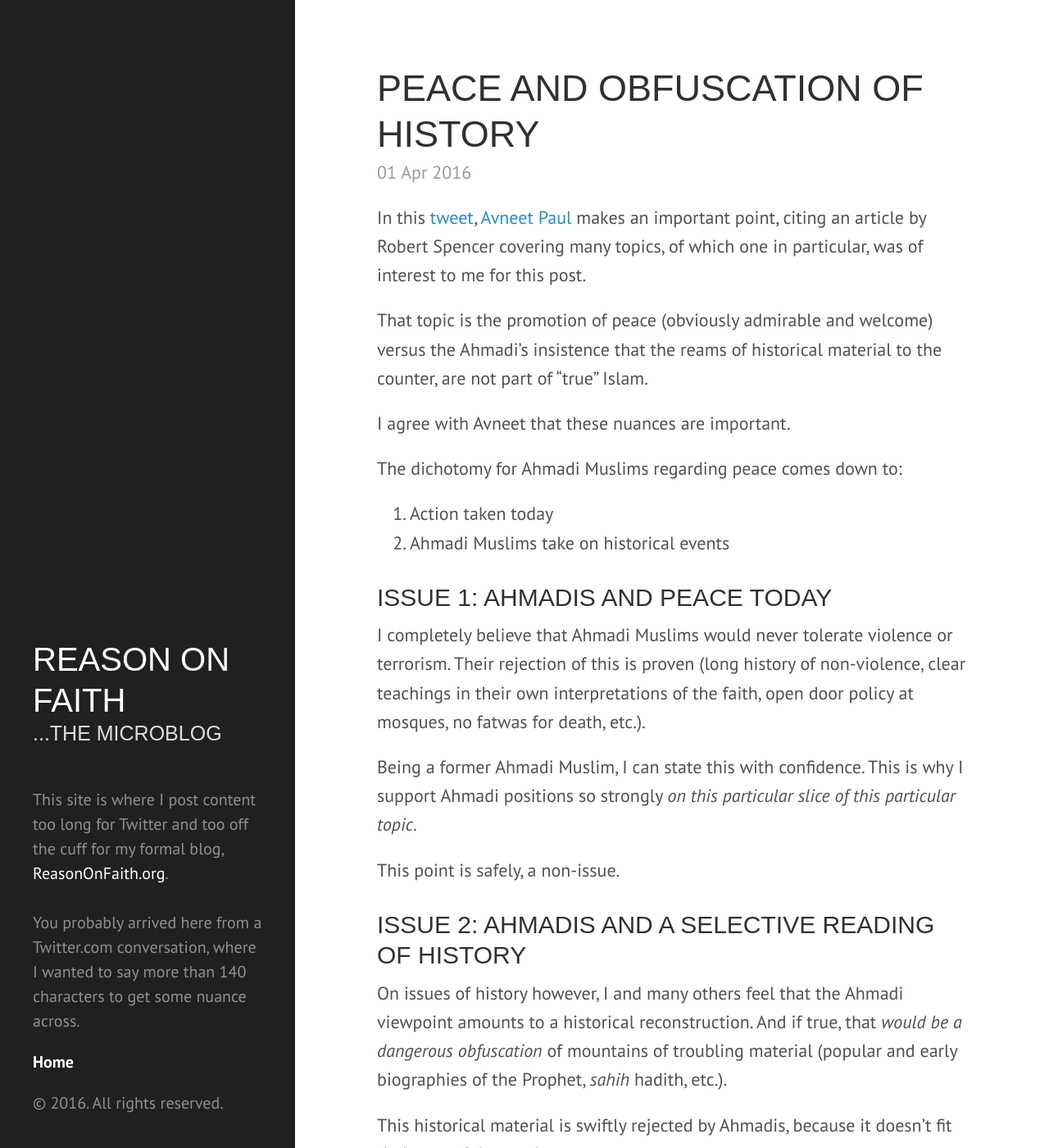
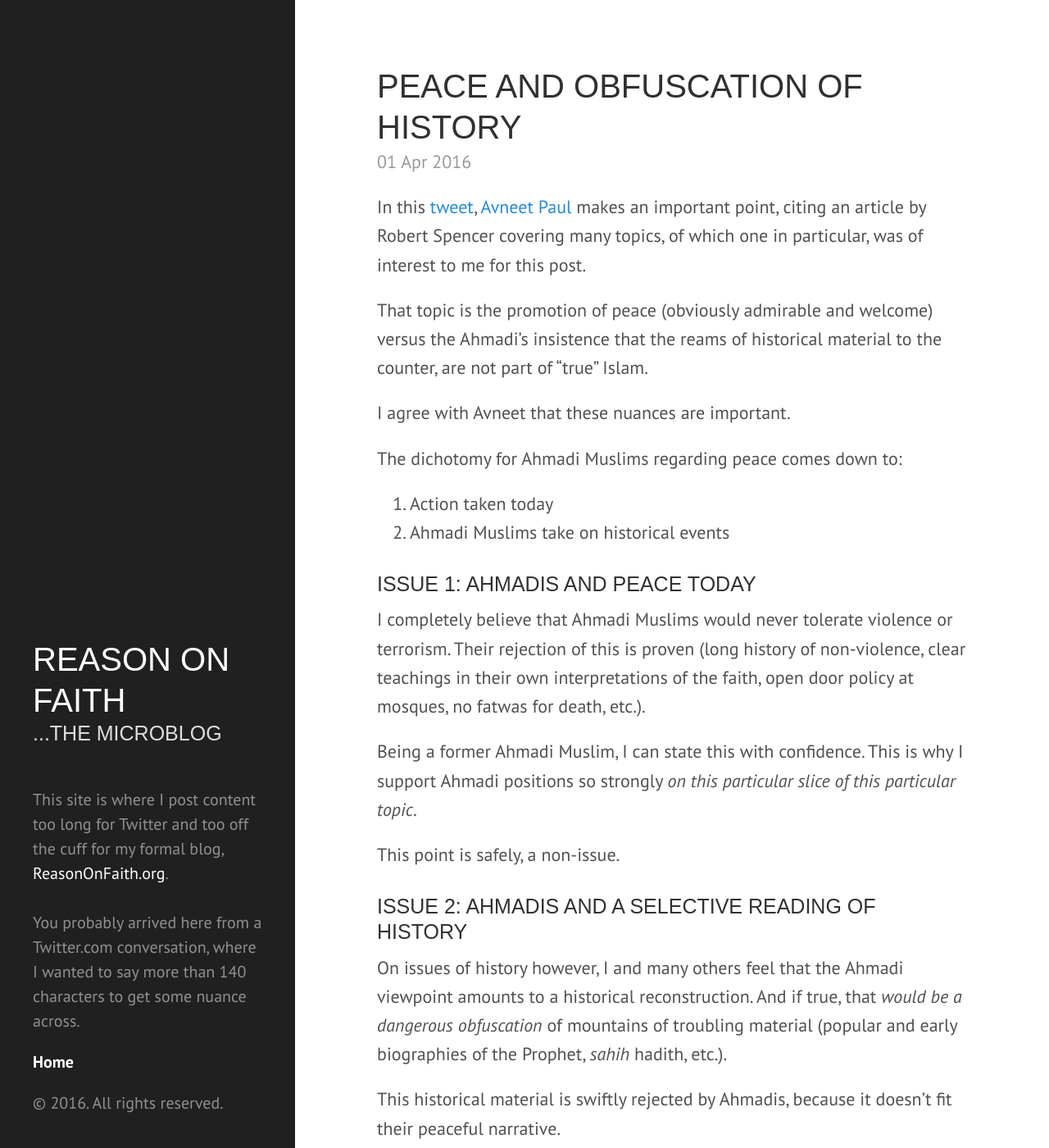
Before and after one commit to ReasonOnFaith/ReasonOnFaith.github.io, a Jekyll site: the page built from index.html, in a window 1280 px wide and 1400 px high. Shown: the whole window at 82% size. Built offline with Jekyll 4.4.1, drawn with Linux system fonts in a browser that asks for light colours; the list of posts is cut into pages by our own code.

Commit message:
Adjusted heading sizes

```diff
--- a/public/css/poole.css
+++ b/public/css/poole.css
@@ -87,7 +87,7 @@ h1,h2,h3,h4,body,div,p {
 /* Headings */
 h1, h2, h3, h4, h5, h6 {
   margin-bottom: .5rem;
-  font-weight: 300;
+  font-weight: 400;
   line-height: 1.25;
   color: #313131;
   /*font-family: "nimbus-sans-condensed", sans-serif; */
@@ -96,19 +96,19 @@ h1, h2, h3, h4, h5, h6 {
   text-transform:uppercase;
 }
 h1 {
-  font-size: 2.25rem;
+  font-size: 2.0rem;
 }
 h2 {
   margin-top: 1rem;
-  font-size: 1.75rem;
+  font-size: 1.5rem;
 }
 h3 {
   margin-top: 1.5rem;
-  font-size: 1.5rem;
+  font-size: 1.25rem;
 }
 h4, h5, h6 {
   margin-top: 1rem;
-  font-size: 1.25rem;
+  font-size: 1.0rem;
 }
 
 h1.post-title {
```
